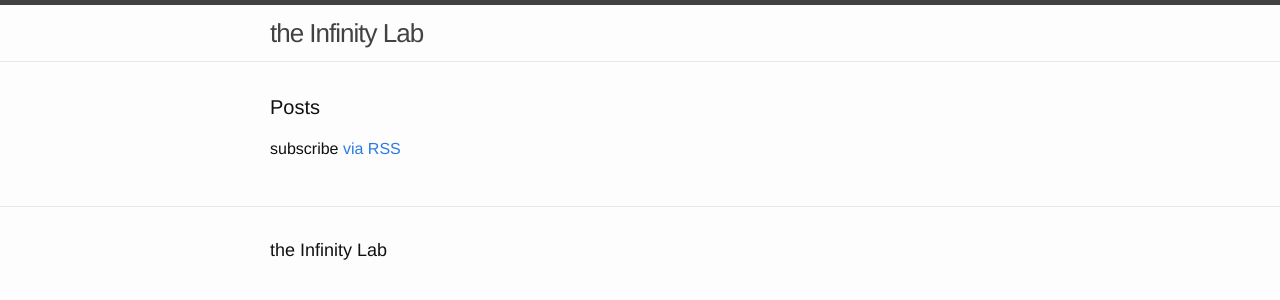
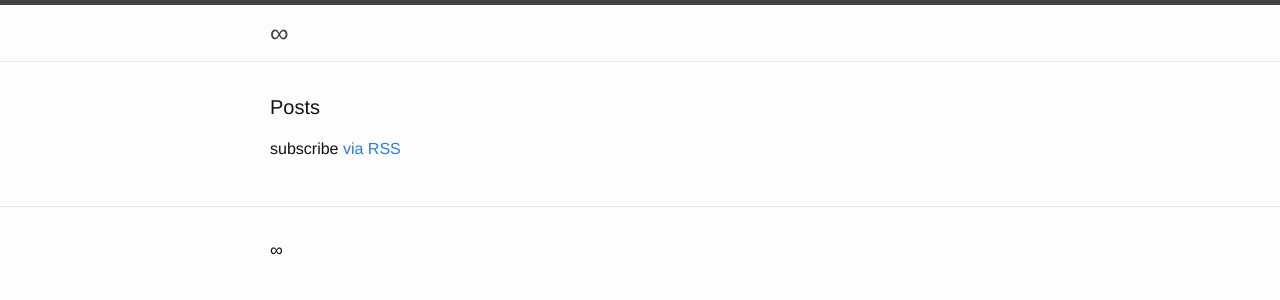
Before and after one commit to xonedev/00, a Jekyll site: the page built from index.html, in a window 1280 px wide. Shown: the top 300 px of the page. Built offline with Jekyll 4.4.1, drawn with Linux system fonts in a browser that asks for light colours.

Commit message:
Updated Config

```diff
--- a/_config.yml
+++ b/_config.yml
@@ -1,5 +1,5 @@
 ---
-title: the Infinity Lab
+title: "∞"
 timezone: UTC
 collections:
   posts:
```
